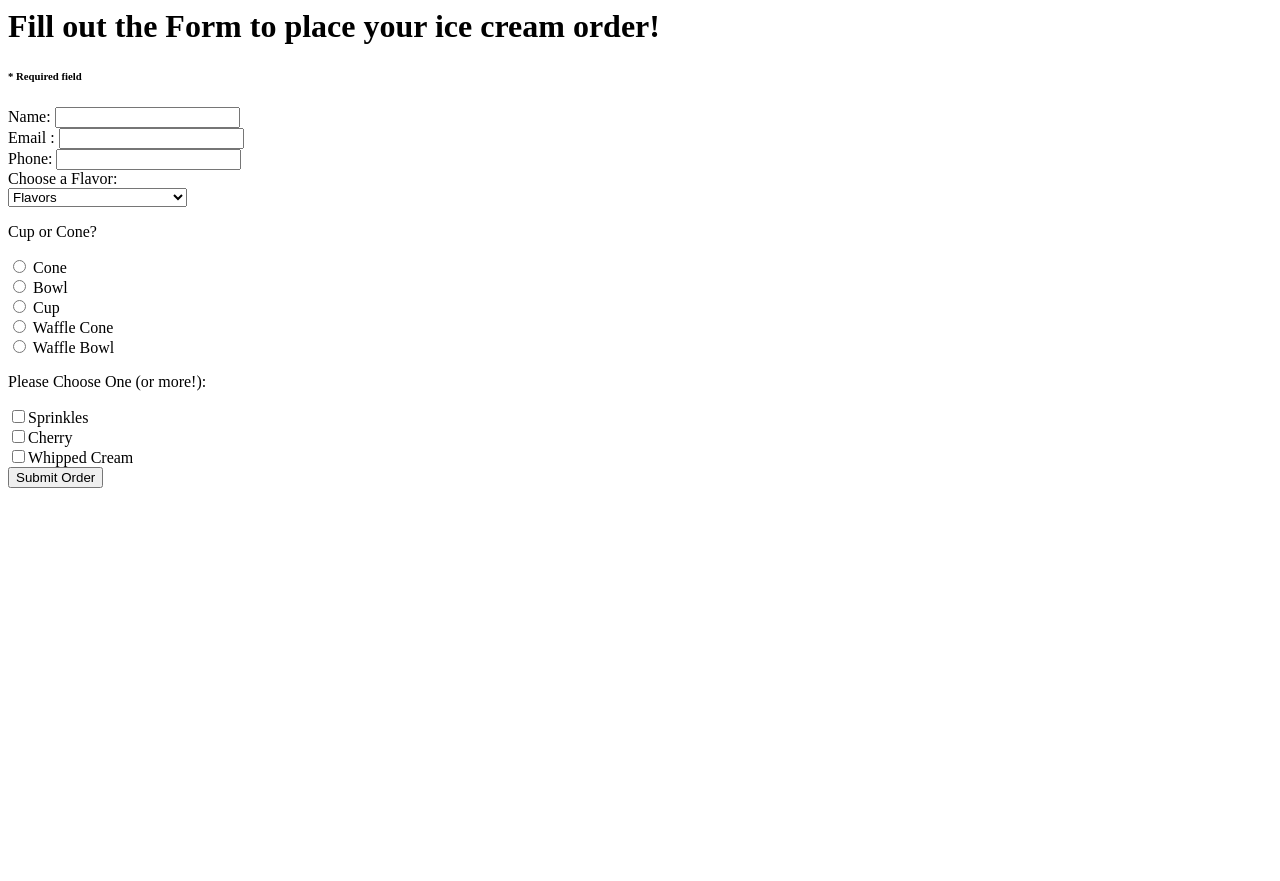
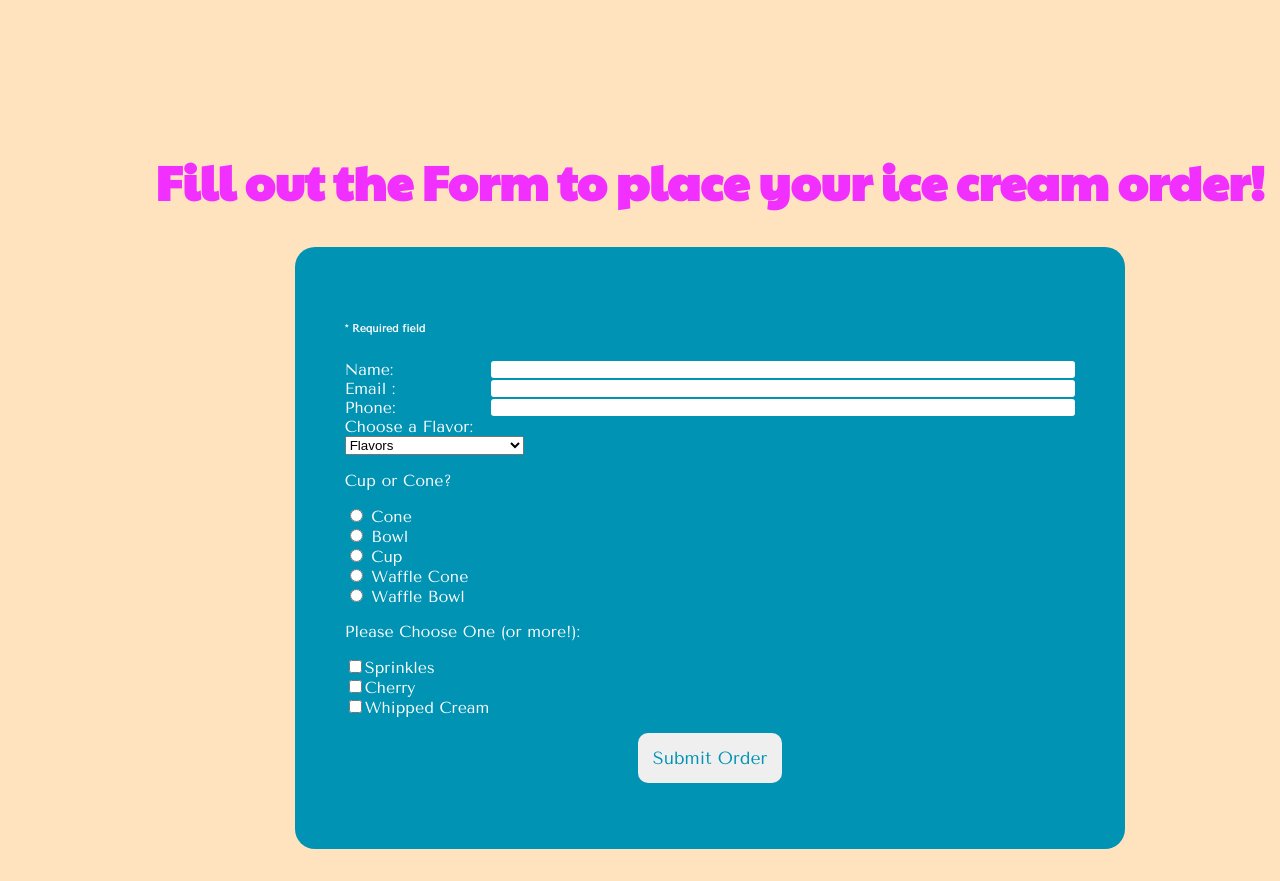
Before and after one commit to bell-ohh/IceCreamForm, a plain HTML site: page index.html in a window 1280 px wide. Before the commit the page ends 800 px from the top, so only its background shows below. Drawn offline with nearby package versions, Linux system fonts and the light colour scheme.

Commit message:
secondary commit

```diff
--- a/index.html
+++ b/index.html
@@ -1,3 +1,6 @@
+
+
+<link href="css/stylesheet.css" rel="stylesheet">
 <h1>Fill out the Form to place your ice cream order!</h1>
 
 <div class="plasticblue">
```
